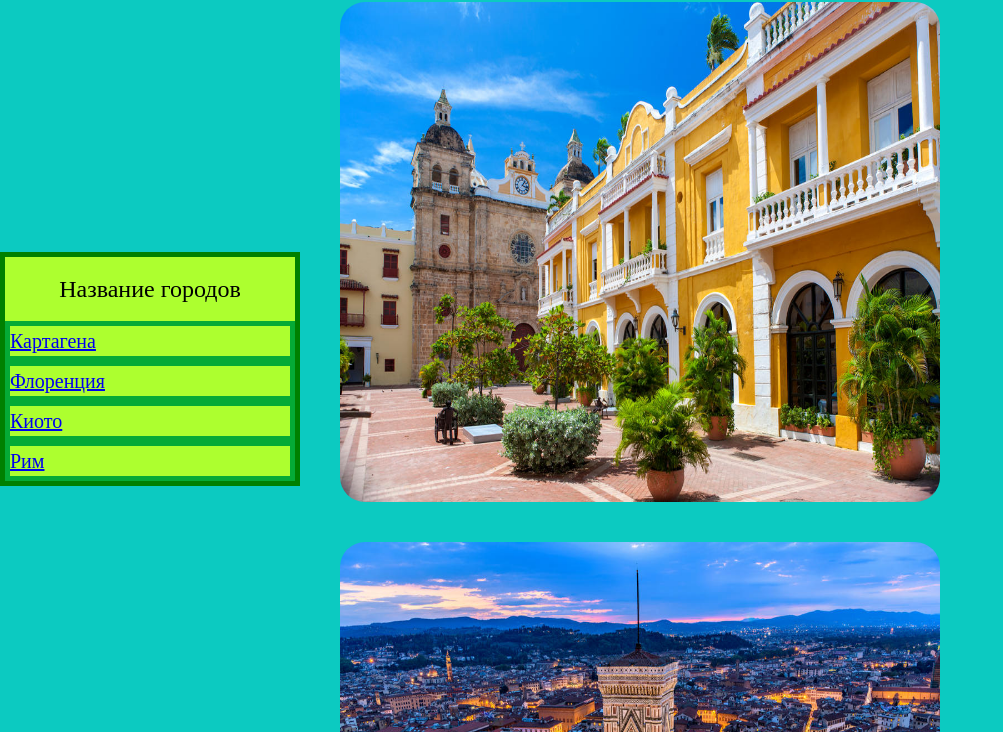
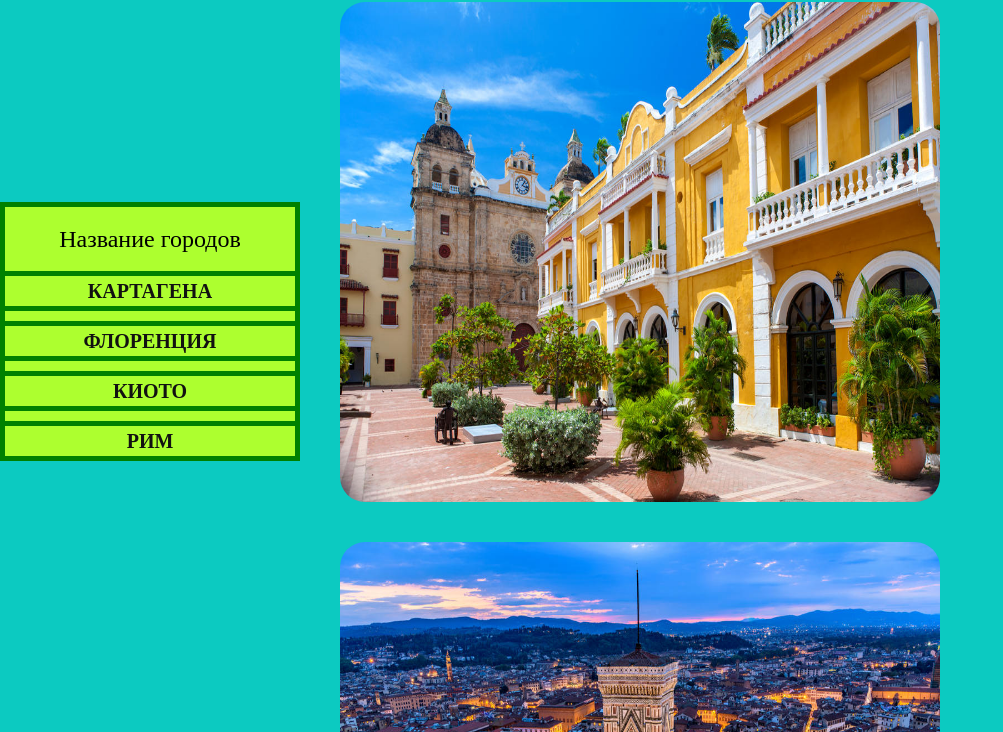
Before and after one commit to ihorkavun030983/Position, a plain HTML site: page index.html in a window 1280 px wide. Shown: the part 68-800 px from the top of the page, without its empty margins (0-1003 px from the left). Drawn offline with Linux system fonts and the light colour scheme.

Commit message:
update nav

```diff
--- a/css/style.css
+++ b/css/style.css
@@ -44,10 +44,15 @@ table {
 	border-collapse: collapse;
 	border-spacing: 0;
 }
+html, body{
+    scroll-behavior: smooth;
+}
+
 body{
     background: rgb(12, 202, 193);
 
 }
+
 h1{
     font-size: 30px;
     font-weight: 300;
@@ -94,22 +99,39 @@ h1{
     position: relative;
 
 }
-#sitenav{
+.sitenav{
     width: 300px;
     position: fixed;
     left: 0;
-    top: 40%;
+    top: 50%;
+    margin-top: -130px;
     border: 5px solid green;
     background: greenyellow;
 
 }
-#sitenav h2{
+.sitenav h2{
     font-size: 24px;
     text-align: center;
     margin: 20px;
 }
-#sitenav li{
+.sitenav-list li{
     font-size: 20px;
+    text-align: center;
+
+}
+.sitenav-list li a{
+    display: block;
     padding: 5px 0;
-    border: 5px solid rgb(5, 170, 54);
+    border-top: 5px solid green;
+    border-bottom: 5px solid green;
+    margin-bottom: 10px;
+    color: #111;
+    text-decoration: none;
+    text-transform: uppercase;
+    font-weight: 900;
+
 }
+.sitenav-list li:last-child a{
+    border-bottom: 0;
+    margin: 0;
+}
--- a/index.html
+++ b/index.html
@@ -10,45 +10,45 @@
 
     <div class="container">
         <h1>Самые красивые города в мире</h1>
-            <div class="photo">
+            <div class="photo" id="cartagena">
                 <img src="images/Cartagena.png" alt="Cartagena" width="600" height="500">
                 <div class="text">
                     <h2>Картахена</h2>
                     <p>Удивительный город на карибском побережье и популярный колумбийский курорт. Облик Картахены формирует прекрасный исторический центр. Он обнесен крепостной стеной и находится под охраной ЮНЕСКО. Здесь можно прогуляться по уютным мощеным улочкам, вдоль которых тянутся испанские колониальные особняки XVIII века, храмы и церкви, попробовать в местных заведениях блюда национальной колумбийской кухни и заглянуть в интересные музеи. Самые яркие здания города — Дворец инквизиции, собор Сан-Педро-Клавер, Кафедральный собор, Часовая башня.</p>
                 </div>
             </div>
-            <div class="photo">
+            <div class="photo" id="florens">
                 <img src="images/Florens.png" alt="Florencia" width="600" height="500">
                 <div class="text">
                     <h2>Флоренция</h2>
                     <p>Город-воплощение эпохи Ренессанса, где жили и творили Леонардо да Винчи, Микеланджело, Рафаэль и другие великие мастера. Здесь можно увидеть потрясающую коллекцию произведений искусства и архитектуру той эпохи. Флоренция пленит путешественников своими черепичными крышами, кафедральным собором Дуомо, который является доминантой городского ансамбля, и уникальным мостом Понте-Веккьо с магазинами. Здесь легко представить, как люди передвигались по улицам на лошадях и повозках, во дворцах устраивались приемы, а в мастерских создавались шедевры мирового наследия.</p>
                 </div>
             </div>
-            <div class="photo">
+            <div class="photo" id="kioto">
                 <img src="images/kioto.png" alt="kioto" width="600" height="500">
                 <div class="text">
                     <h2>Киото</h2>
                     <p>Бывшая столица Японии, где сохранился дух древней империи. Киото поражает своими пагодами и святилищами. Особое впечатление производят храмовые комплексы Фусими Инари с несколькими тысячами оранжевых ритуальных ворот ториев, Киемидзу-дэра и золотая пагода Кинкаку-дзи. Здесь на улицах можно встретить настоящих гейш в традиционных одеждах. В конце марта начинается цветение сакуры — в это во время город преображается и выглядит фантастически, словно в аниме.</p>
                 </div>
             </div>
-            <div class="photo">
+            <div class="photo" id="rim">
                 <img src="images/Rim.png" alt="Rim" width="600" height="500">
                 <div class="text">
                     <h2>Рим</h2>
                     <p>Уникальный город, давший начало сильнейшей древней империи. Здесь расположено самое маленькое государство в мире — Ватикан, где находятся резиденция Папы Римского, собор Святого Петра и легендарная Сикстинская капелла. Невозможно вкратце перечислить все достопримечательности, формирующие облик Рима. Это и Колизей, и фонтан Треви, и Римский форум, и Пантеон, и Капитолийский холм. Гуляя по этим старинным улицам, непросто заставить себя перестать фотографировать, ведь на каждом шагу поджидает какая-то красота.</p>
                 </div>
             </div>
-            <div id="navigation">
-                <div id="sitenav">
+
+                <div class="sitenav">
                     <h2>Название городов</h2>
-                    <ul>
-                        <li><a href="#">Картагена</a></li>
-                        <li><a href="#">Флоренция</a></li>
-                        <li><a href="#">Киото</a></li>
-                        <li><a href="#">Рим</a></li>
+                    <ul class="sitenav-list">
+                        <li><a href="#cartagena">Картагена</a></li>
+                        <li><a href="#florens">Флоренция</a></li>
+                        <li><a href="#kioto">Киото</a></li>
+                        <li><a href="#rim">Рим</a></li>
                     </ul>
                 </div>
-            </div>
+
     </div>
 
 
```
